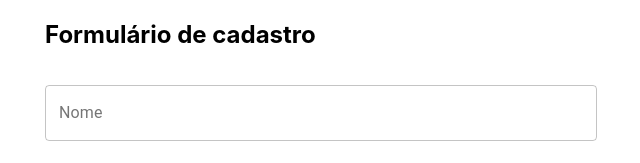
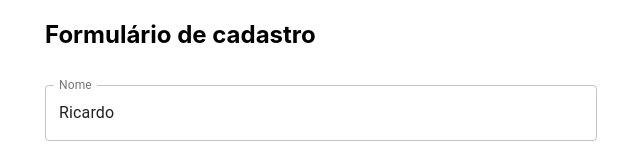
Before and after one commit to matheustakasaki/function-components, a React (Create React App) app: page / in a window 1280 px wide. Shown: the top 163 px of the page, without its empty margins (319-959 px from the left). Built offline with nearby package versions, Linux system fonts and the light colour scheme.

Commit message:
Fazendo um componente controlado com funções anonimas

```diff
--- a/src/components/FormularioCadastro/FormularioCadastro.jsx
+++ b/src/components/FormularioCadastro/FormularioCadastro.jsx
@@ -1,14 +1,22 @@
-import React from 'react'
+import { React, useState } from 'react'
 import { Switch, TextField, Button, FormControlLabel } from '@material-ui/core'
 
 // Quando criamos uma função,
 function FormularioCadastro() {
 
+    //  Usando o hook useState para gaurdar a info de nome, a função setNome é a função que irei usar para alteração do valor da variavel nome
+    const [nome, setNome] = useState("Ricardo");
+
     //  O retorno dela precisa ser a árvore de renderização
     return (
-        <form action="">
+        <form onSubmit={(event) => { event.preventDefault(); console.log(nome); }}>
 
-            <TextField id="nome" label="Nome" variant="outlined" fullWidth margin="normal" />
+            <TextField value={nome} onChange={(event) => {
+                setNome(event.target.value);
+                if(nome.length > 3 ){
+                    setNome(nome.substr(0,3))
+                }
+            }} id="nome" label="Nome" variant="outlined" fullWidth margin="normal" />
 
             <TextField id="sobrenome" label="Sobrenome" variant="outlined" fullWidth margin="normal" />
 
```
